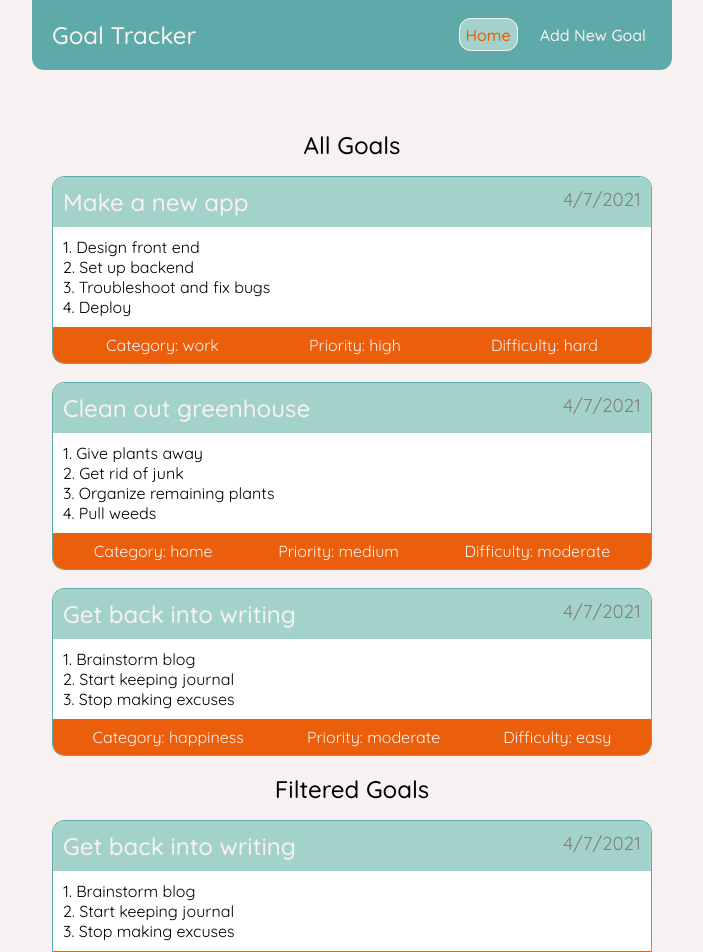
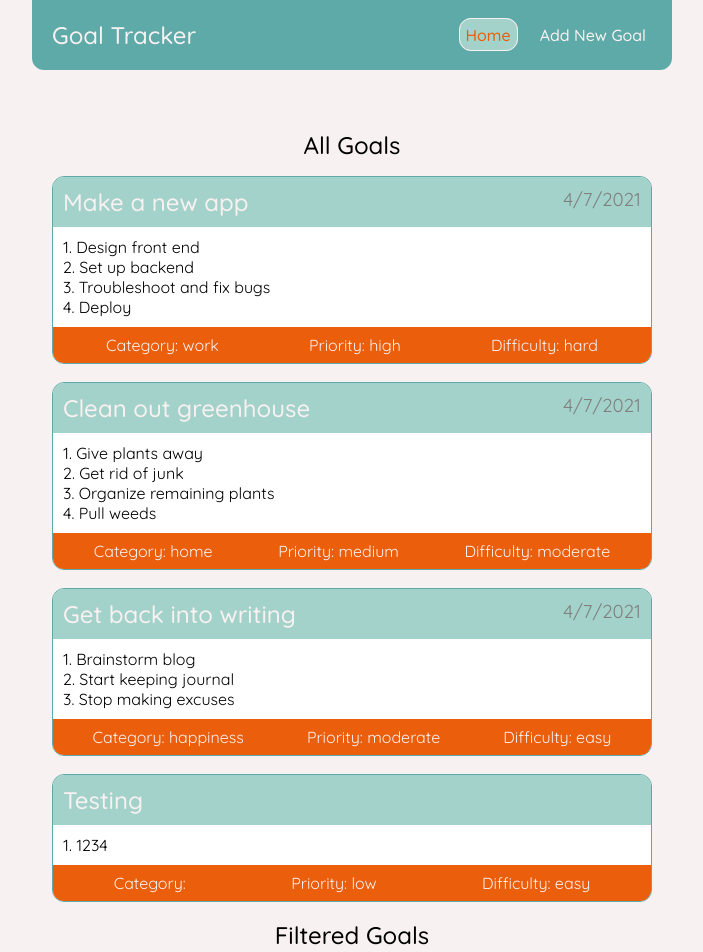
Before and after one commit to mikehoods/react-goalTracker-2.0-client, a React (Create React App) app: page / in a window 1280 px wide. Shown: the top 952 px of the page, without its empty margins (288-991 px from the left). Built offline with nearby package versions, Linux system fonts and the light colour scheme; data requests are answered from the project's data file.

Commit message:
Setup POST route for CreateGoal.js. Still working on Steps and Category logic/design

```diff
--- a/data/db.json
+++ b/data/db.json
@@ -4,10 +4,22 @@
       "title": "Make a new app",
       "date": "4/7/2021",
       "steps": [
-            { "step": "Design front end", "complete": false },
-            { "step": "Set up backend", "complete": false },
-            { "step": "Troubleshoot and fix bugs", "complete": false },
-            { "step": "Deploy", "complete": false}
+        {
+          "step": "Design front end",
+          "complete": false
+        },
+        {
+          "step": "Set up backend",
+          "complete": false
+        },
+        {
+          "step": "Troubleshoot and fix bugs",
+          "complete": false
+        },
+        {
+          "step": "Deploy",
+          "complete": false
+        }
       ],
       "achieved": false,
       "difficulty": "hard",
@@ -19,10 +31,22 @@
       "title": "Clean out greenhouse",
       "date": "4/7/2021",
       "steps": [
-            { "step": "Give plants away", "complete": false },
-            { "step": "Get rid of junk", "complete": false },
-            { "step": "Organize remaining plants", "complete": false },
-            { "step": "Pull weeds", "complete": false}
+        {
+          "step": "Give plants away",
+          "complete": false
+        },
+        {
+          "step": "Get rid of junk",
+          "complete": false
+        },
+        {
+          "step": "Organize remaining plants",
+          "complete": false
+        },
+        {
+          "step": "Pull weeds",
+          "complete": false
+        }
       ],
       "achieved": false,
       "difficulty": "moderate",
@@ -34,15 +58,37 @@
       "title": "Get back into writing",
       "date": "4/7/2021",
       "steps": [
-            { "step": "Brainstorm blog", "complete": false },
-            { "step": "Start keeping journal", "complete": false },
-            { "step": "Stop making excuses", "complete": false }
+        {
+          "step": "Brainstorm blog",
+          "complete": false
+        },
+        {
+          "step": "Start keeping journal",
+          "complete": false
+        },
+        {
+          "step": "Stop making excuses",
+          "complete": false
+        }
       ],
       "achieved": false,
       "difficulty": "easy",
       "priority": "moderate",
       "category": "happiness",
       "id": 3
+    },
+    {
+      "title": "Testing",
+      "difficulty": "easy",
+      "priority": "low",
+      "steps": [
+        {
+          "step": "1234",
+          "complete": false
+        }
+      ],
+      "achieved": false,
+      "id": 4
     }
   ]
 }
--- a/src/CreateGoal.js
+++ b/src/CreateGoal.js
@@ -1,34 +1,34 @@
 import { useState } from 'react';
-import { useForm, useFieldArray} from 'react-hook-form';
+// import { useForm, useFieldArray} from 'react-hook-form';
 
 const CreateGoal = () => {
     const [title, setTitle] = useState("")
-    const [difficulty, setDifficulty] = useState("")
-    const [priority, setPriority] = useState("")
-    // const [steps, setSteps] = useState(["", "", ""])
+    const [difficulty, setDifficulty] = useState("easy")
+    const [priority, setPriority] = useState("low")
+    const [step, setStep] = useState("")
 
-    const StepList = () => {
-        const { control, register } = useForm();
-        const { fields, append, prepend, remove, swap, move, insert } = useFieldArray({
-          control, // control props comes from useForm (optional: if you are using FormContext)
-          name: "steps", // unique name for your Field Array
-          // keyName: "id", default to "id", you can change the key name
-        });
+    // const StepList = () => {
+    //     const { control, register } = useForm();
+    //     const { fields, append, prepend, remove, swap, move, insert } = useFieldArray({
+    //       control, // control props comes from useForm (optional: if you are using FormContext)
+    //       name: "steps", // unique name for your Field Array
+    //       // keyName: "id", default to "id", you can change the key name
+    //     });
 
-        return (
-            <form>
-            <p>All steps</p>
-          {fields.map((field, index) => (
-            <input
-              key={field.id} // important to include key with field's id
-              {...register(`steps.${index}.value`)}
-              defaultValue={field.value} // make sure to include defaultValue
-            />
-          ))}
+    //     return (
+    //         <form>
+    //         <p>All steps</p>
+    //       {fields.map((field, index) => (
+    //         <input
+    //           key={field.id} // important to include key with field's id
+    //           {...register(`steps.${index}.value`)}
+    //           defaultValue={field.value} // make sure to include defaultValue
+    //         />
+    //       ))}
 
-          </form>
-        );
-      }
+    //       </form>
+    //     );
+    //   }
 
         // const stepList =
         // steps.map((step, index) => {
@@ -51,10 +51,26 @@ const CreateGoal = () => {
         //     )
         // })
 
+    const handleSubmit = (e) => {
+        e.preventDefault()
+        const steps = [{ "step": step, "complete": false }]
+        const achieved = false
+        const goal = { title, difficulty, priority, steps, achieved }
+        console.log(goal)
+
+        fetch('http://localhost:8000/goals', {
+            method: 'POST',
+            headers: { "Content-Type": "application/json" },
+            body: JSON.stringify(goal)
+        }).then(() => {
+            console.log('new goal added')
+        })
+    }
+
     return (
         <div className="create-goal">
             <h2>Create a New Goal</h2>
-            <form>
+            <form onSubmit={handleSubmit}>
                 <div className="form-main">
                     <label>Goal name:</label>
                     <input
@@ -92,11 +108,12 @@ const CreateGoal = () => {
                     <input
                         type="text"
                         required
+                        onChange={(e) => setStep(e.target.value)}
                     />
                     <p className="add-step">+ Add Step</p>
                 </div>
                 {/* {stepList}             */}
-                <StepList />
+                {/* <StepList /> */}
                 <div className="create-goal-footer">
                     <button>Create Goal</button>
                 </div>
```
Lines whose indentation alone changed are shown as unchanged.
